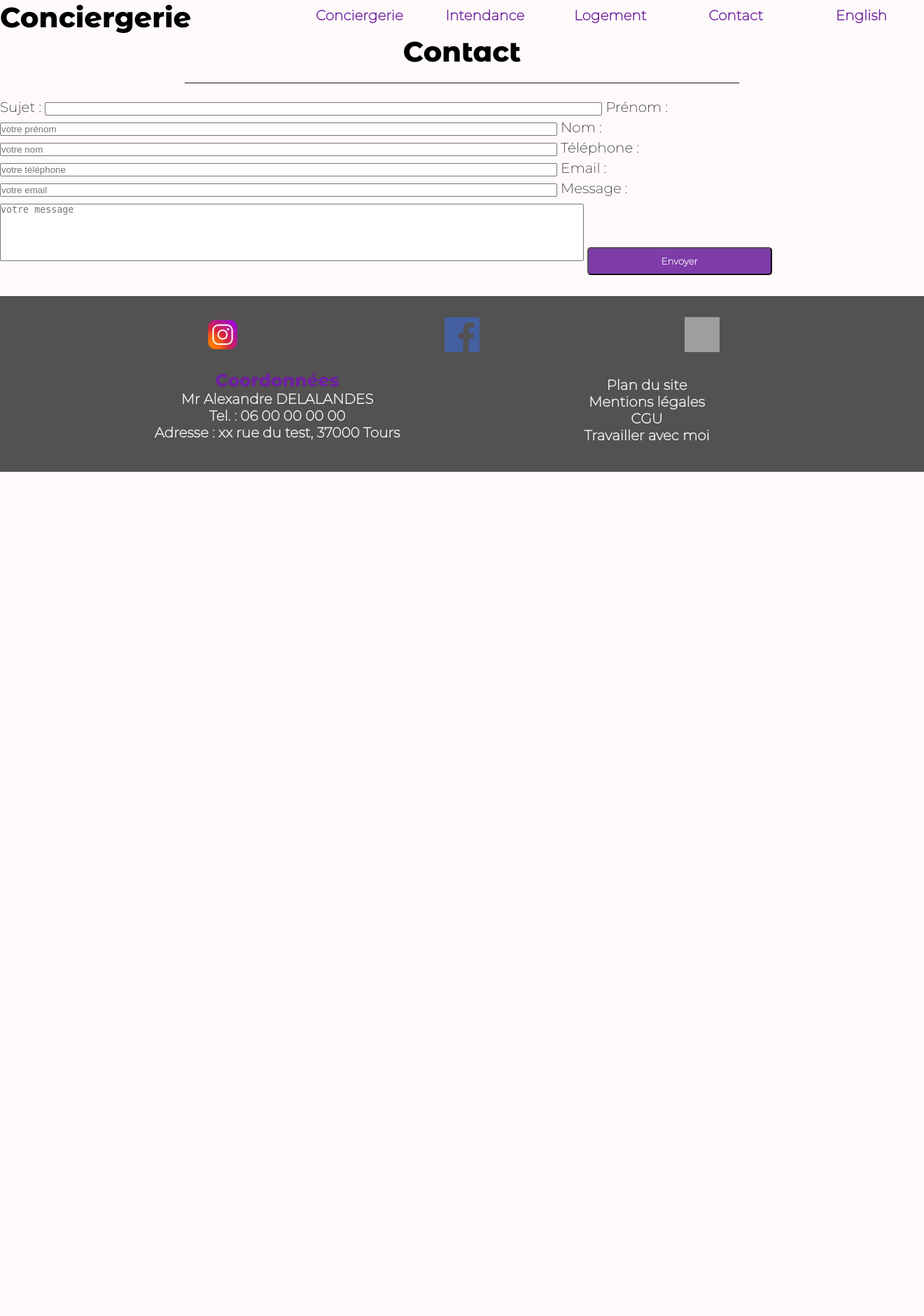
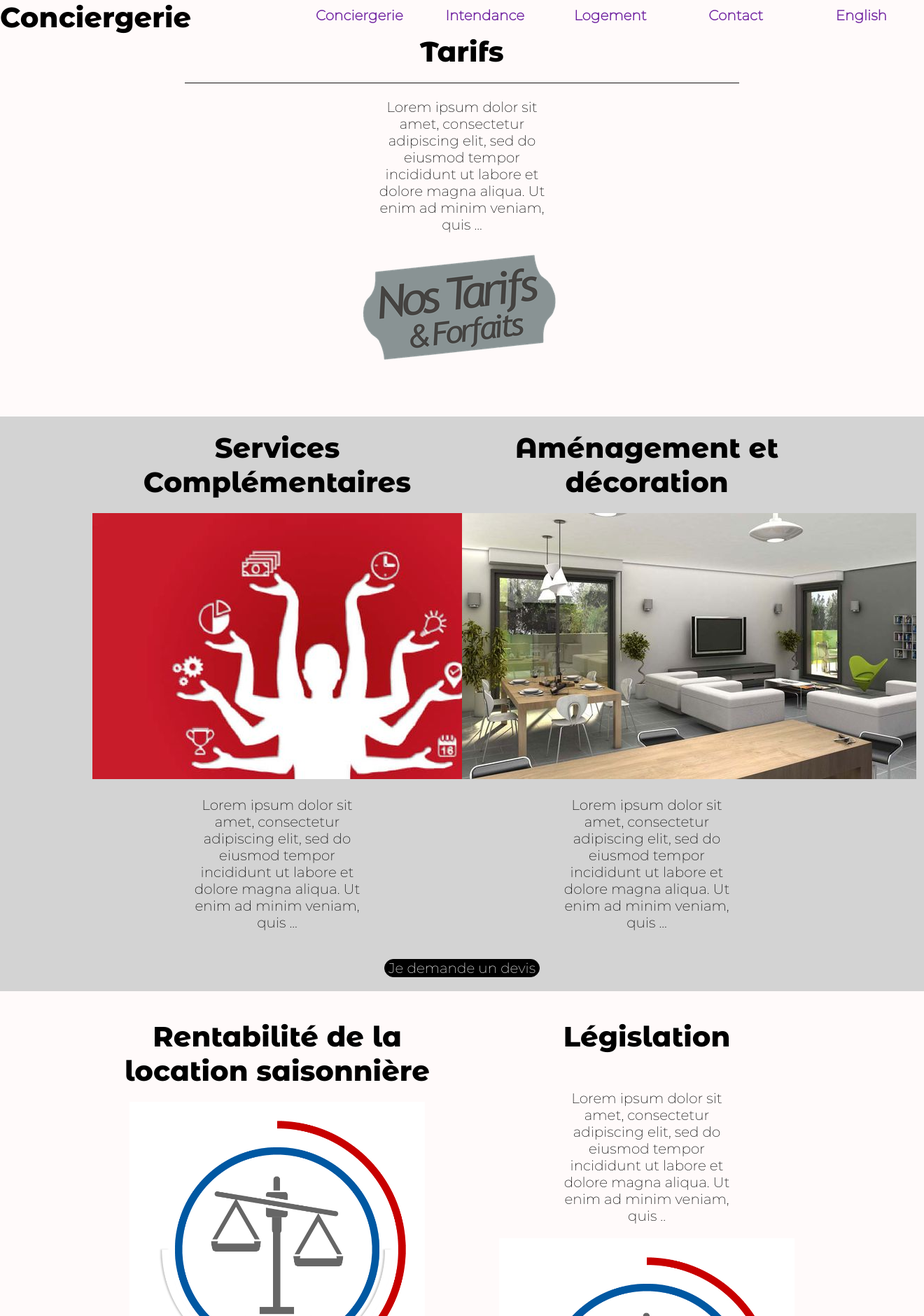
Before and after one commit to WildCodeSchool/tours-php-2009-project3-wewelcome, a Symfony app: template templates/concierge/index.html.twig in a window 1320 px wide. Shown: the top 1880 px of the page at 70% size. Before the commit the page ends 674 px from the top, so only its background shows below. Run offline with Twig, Linux system fonts and the light colour scheme; the template is opened without the code that fills it, so the values that code supplies are empty; form fields are guessed from the names that the template uses; some libraries are stand-ins or nearby versions; grey boxes are pictures that could not be loaded.

Commit message:
create section Tariff, full services, legislation

```diff
--- a/templates/concierge/index.html.twig
+++ b/templates/concierge/index.html.twig
@@ -1,9 +1,67 @@
 {% extends 'base.html.twig' %}
+
+{% block stylesheets %}
+<link rel="stylesheet" href="/assets/styles/conciergerieStyle.css">
+{% endblock %}
 
 {% block title %}Conciergerie - {{ parent() }}{% endblock %}
 
 {% block body %}
 <h2>Conciergerie</h2>
+<section class="tariffSection">
+    <h2>Tarifs</h2>
+    <hr/>
+    <p class="texTariff">
+        Lorem ipsum dolor sit amet, consectetur adipiscing elit,
+        sed do eiusmod tempor incididunt ut labore et dolore magna
+        aliqua. Ut enim ad minim veniam, quis ...
+    </p>
+    <img class="imgTariff" src="/assets/images/exempleTarif.png">
+</section>
+<section class="fullServicesLayingOut">
+    <div class="contentParts">
+        <div class="fullServicesPart">
+            <h2>Services Complémentaires</h2>
+            <img class="imgFullServicesLayout" src="/assets/images/fullService.jpg">
+            <p class="textFullServicesLayout">
+                Lorem ipsum dolor sit amet, consectetur adipiscing elit,
+                sed do eiusmod tempor incididunt ut labore et dolore magna
+                aliqua. Ut enim ad minim veniam, quis ...
+            </p>
+        </div>
+        <div class="layoutPart">
+            <h2> Aménagement et décoration</h2>
+            <img class="imgFullServicesLayout" src="/assets/images/AmenagementInterieur.jpg">
+            <p class="textFullServicesLayout">
+                Lorem ipsum dolor sit amet, consectetur adipiscing elit,
+                sed do eiusmod tempor incididunt ut labore et dolore magna
+                aliqua. Ut enim ad minim veniam, quis ...
+            </p>
+        </div>
+    </div>
+    <a class="linkQuote" href="#contact">Je demande un devis</a>
+</section>
+<section class="profitabilityRentalLegislation">
+    <div class="profitabilityRentalPart">
+        <h2>Rentabilité de la location saisonnière</h2>
+        <img class="imgProfitabilityRentalPart" src="/assets/images/legislationImage.jpg">
+        <p class="textProfitabilityRentalPart">
+            Lorem ipsum dolor sit amet, consectetur adipiscing elit,
+            sed do eiusmod tempor incididunt ut labore et dolore magna
+            aliqua. Ut enim ad minim veniam, quis ...
+        </p>
+    </div>
+    <div class="legislationPart">
+        <h2 class="titleLegislationPart">Législation</h2>
+        <p class="textProfitabilityRentalPart">
+            Lorem ipsum dolor sit amet, consectetur adipiscing elit,
+            sed do eiusmod tempor incididunt ut labore et dolore magna
+            aliqua. Ut enim ad minim veniam, quis ..
+        </P>
+        <img class="imgProfitabilityRentalPart" src="/assets/images/legislationImage.jpg">
+    </div>
+</section>
+
 
 {% include "/home/_contact.html.twig" %}
 {% endblock %}
```
Also changed, not shown: public/assets/images/AmenagementInterieur.jpg (added), public/assets/images/exempleTarif.png (added), public/assets/images/fullService.jpg (added), public/assets/images/legislationImage.jpg (added), public/assets/styles/conciergerieStyle.css (added).
